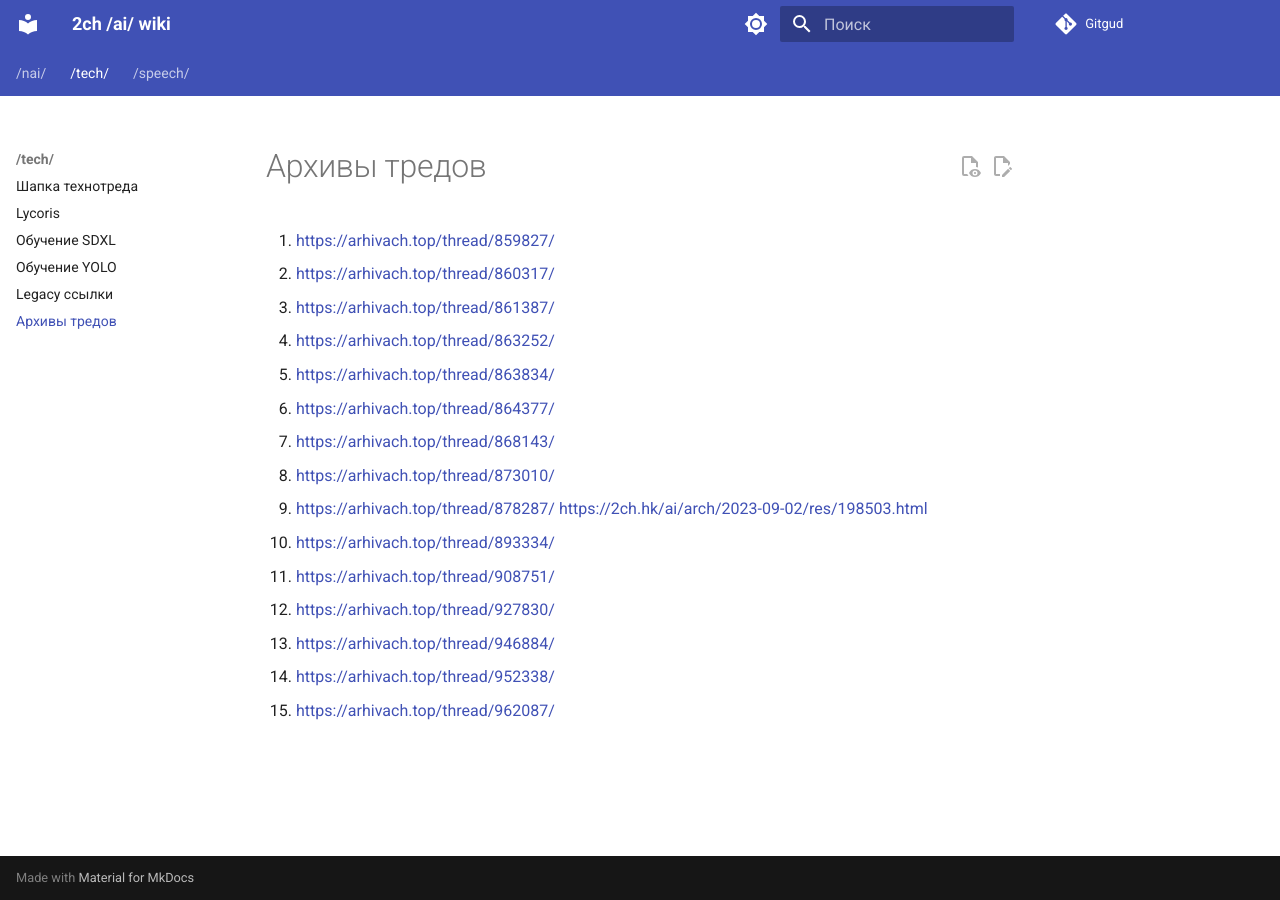
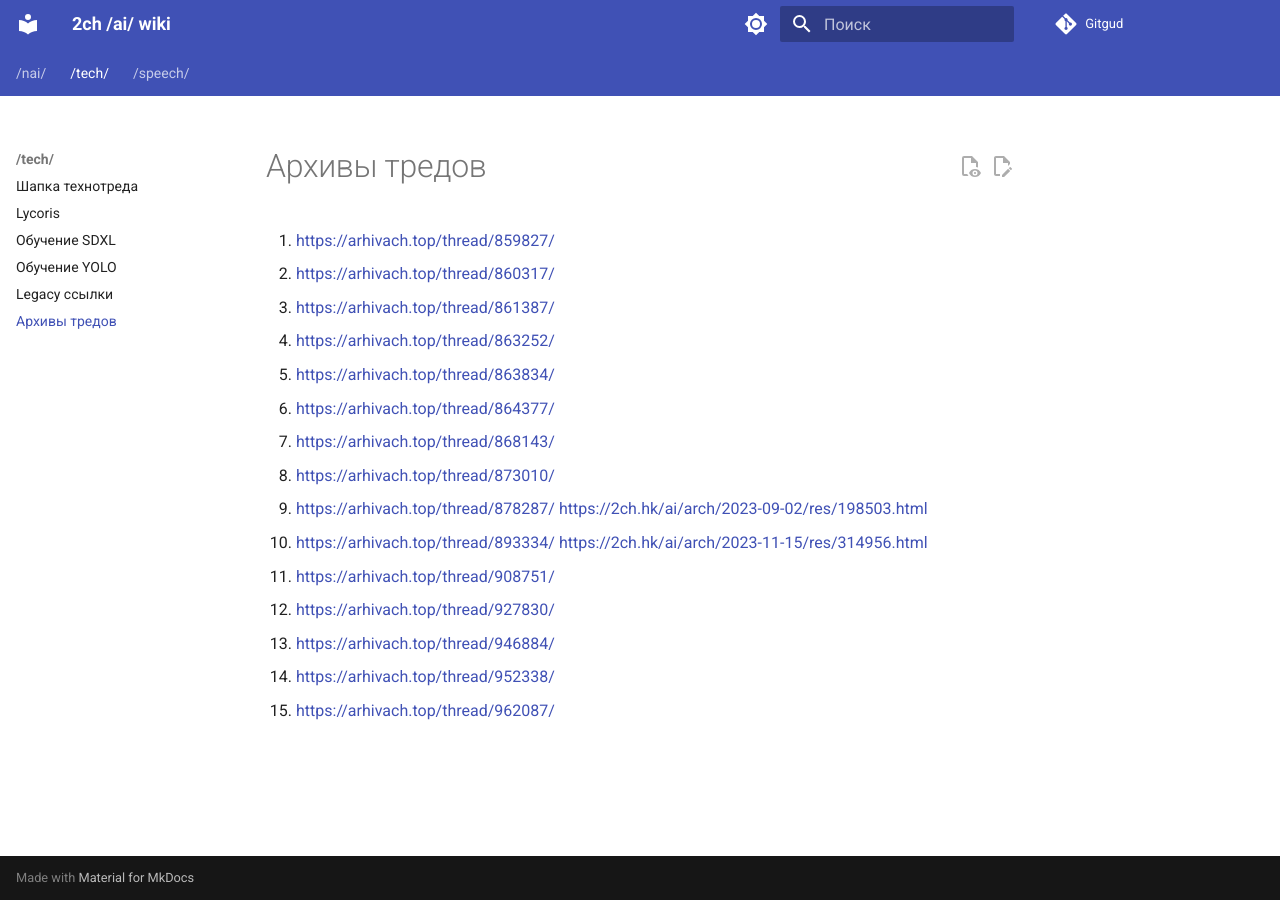
Before and after one commit to 2ch-ai/wiki, an MkDocs documentation site: the page built from docs/tech/old_threads.md, in a window 1280 px wide. Built offline with MkDocs 1.6.1 and Material for MkDocs 9.7.7, drawn with Linux system fonts in a browser that asks for light colours; some of the changed lines change nothing that is shown.

Commit message:
Update old_threads.md

```diff
--- a/docs/tech/old_threads.md
+++ b/docs/tech/old_threads.md
@@ -7,7 +7,7 @@
 7. [https://arhivach.top/thread/868143/](https://arhivach.top/thread/868143/)
 8. [https://arhivach.top/thread/873010/](https://arhivach.top/thread/873010/)
 9. [https://arhivach.top/thread/878287/](https://arhivach.top/thread/878287/) [https://2ch.hk/ai/arch/2023-09-02/res/198503.html](https://2ch.hk/ai/arch/2023-09-02/res/198503.html)
-10. [https://arhivach.top/thread/893334/](https://arhivach.top/thread/893334/)
+10. [https://arhivach.top/thread/893334/](https://arhivach.top/thread/893334/) [https://2ch.hk/ai/arch/2023-11-15/res/314956.html](https://2ch.hk/ai/arch/2023-11-15/res/314956.html)
 11. [https://arhivach.top/thread/908751/](https://arhivach.top/thread/908751/)
 12. [https://arhivach.top/thread/927830/](https://arhivach.top/thread/927830/)
 13. [https://arhivach.top/thread/946884/](https://arhivach.top/thread/946884/)
```
